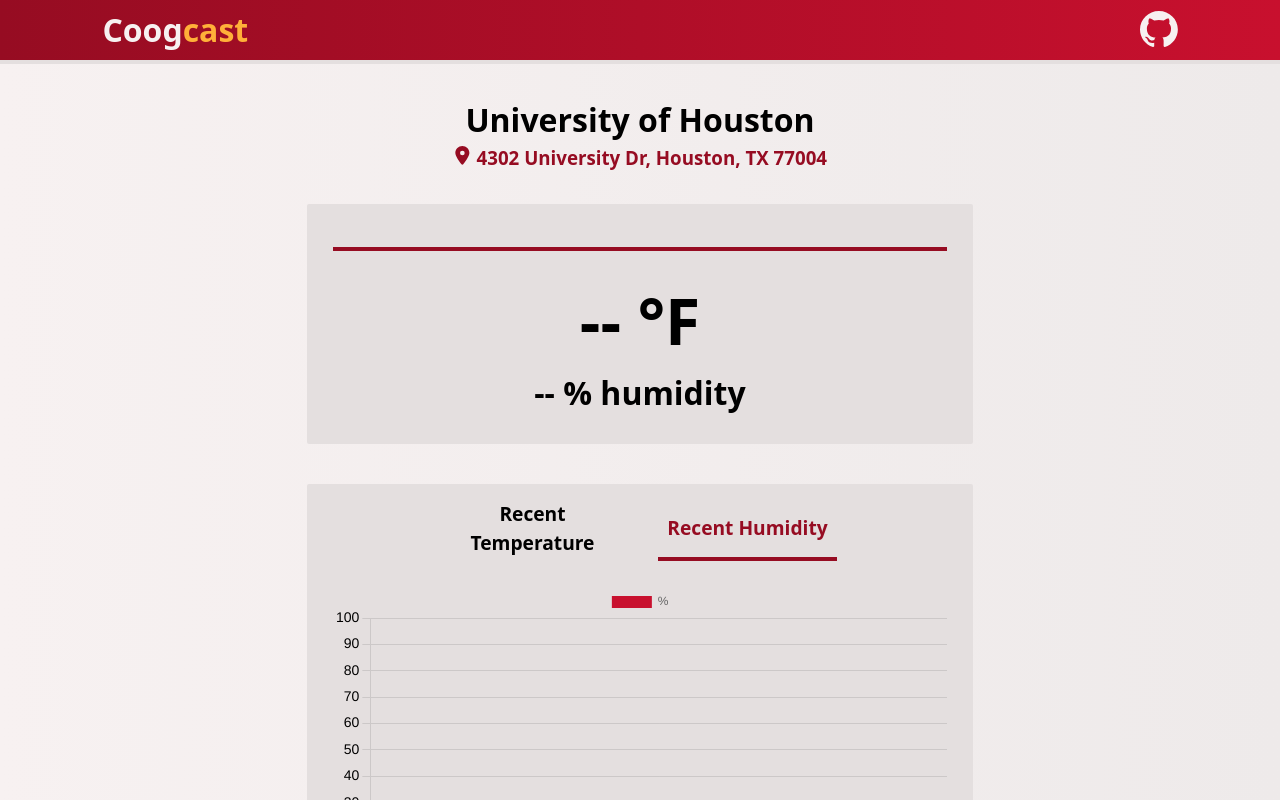
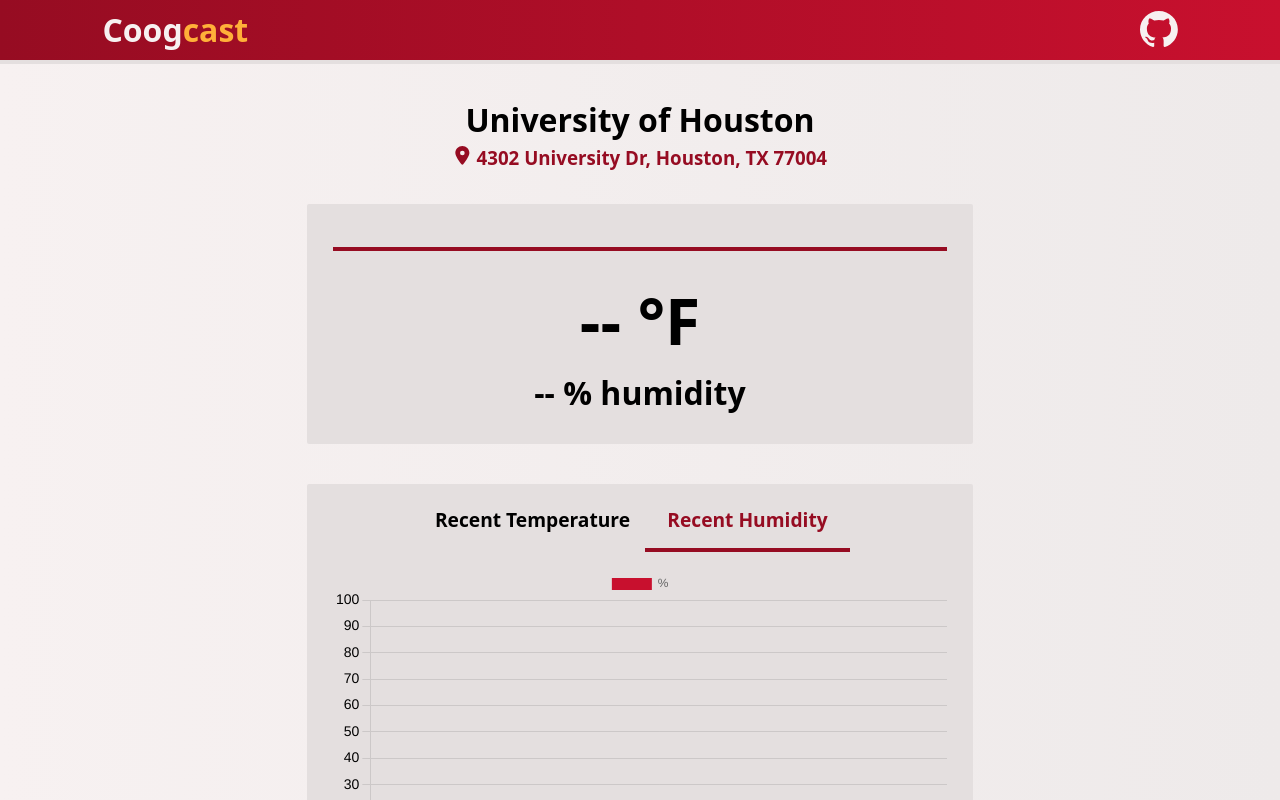
Before and after one commit to maximilianovalle/coogcast, a React (Vite) app in the folder client/: page / in a window 1280 px wide. Both pictures are taken after a click on the button "Recent Humidity". Shown: the top 800 px of the page. Built offline with nearby package versions, Linux system fonts and the light colour scheme; no server answers.

Commit message:
Make minor aesthetic changes + update README

```diff
--- a/client/index.html
+++ b/client/index.html
@@ -5,6 +5,7 @@
     <link rel="icon" href="./paw.svg" sizes="any" type="image/svg+xml"/>
     <meta name="viewport" content="width=device-width, initial-scale=1.0" />
     <title>Coogcast | Temp. + Humidity</title>
+    <meta name="color-scheme" content="light only">
   </head>
   <body>
     <div id="root"></div>
--- a/client/src/App.jsx
+++ b/client/src/App.jsx
@@ -1,5 +1,4 @@
 import { useState, useEffect } from 'react';
-import axios from 'axios';
 import './App.css';
 
 import Header from './components/Header.jsx';
@@ -10,11 +9,23 @@
 import { FaLocationDot } from "react-icons/fa6";
 
 function App() {
+  const [showSpinner, setShowSpinner] = useState(1);
+
+  useEffect(() => {
+    setTimeout(() => {
+      setShowSpinner(0);
+    }, 3000);
+  }, []);
+
   return (<div>
     <Header />
 
+      { showSpinner ? (
         <div id="contentBody">
-
+          <h1>Loading...</h1>
+        </div>
+      ) : (
+        <div id="contentBody">
             <div id="contentHeader">
               <h1>University of Houston</h1>
               <h3><FaLocationDot /> 4302 University Dr, Houston, TX 77004</h3>
@@ -27,8 +38,8 @@
             <div id="littlePaw">
               <p>Meet <a href="https://github.com/maximilianovalle/little-paw" target="_blank" rel="noopener noreferrer">Little Paw</a>, the IoT device working to gather this data!</p>
             </div>
-
         </div>
+      )}
 
     <Footer />
   </div>)
--- a/client/src/components/main-content/divs.css
+++ b/client/src/components/main-content/divs.css
@@ -94,7 +94,7 @@
 #graphsHeader > button {
     all: unset;
 
-    width: 14vw;
+    width: 16vw;
     min-height: 6vh;
     margin-bottom: 1vh;
 
```
Also changed, not shown: 1 other file (tests, documents, lock files or other folders). Lines whose indentation alone changed are shown as unchanged.
